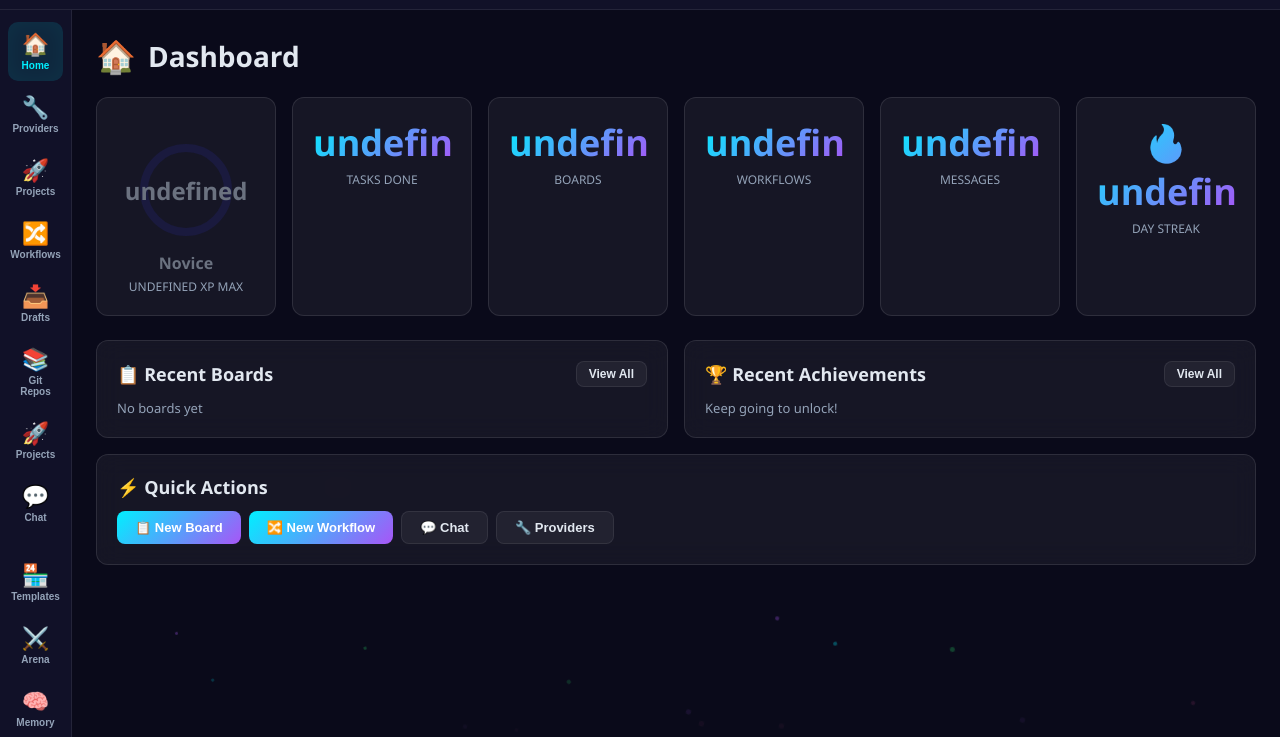
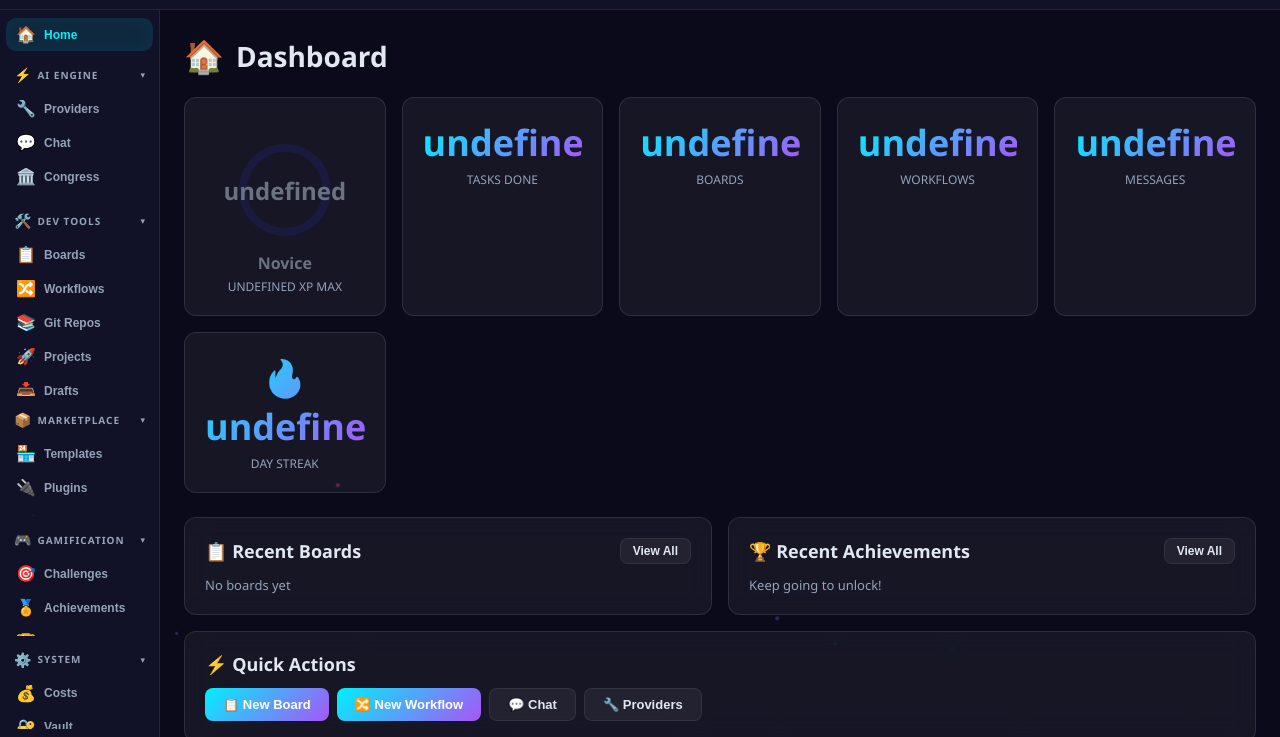
Before and after one commit to azizmezni/Multiproject, a website: page telegram-llm-hub/src/public/index.html in a window 1280 px wide. Shown: the part 63-800 px from the top of the page. Drawn offline with Linux system fonts and the light colour scheme; no server answers.

Commit message:
Categorize sidebar: AI Engine, Dev Tools, Marketplace, Gamification, System
Collapsible category groups with smooth animations. Fixed provider
switcher not updating when switching between providers. Renamed
Arena to Congress in sidebar.

Co-Authored-By: Claude Opus 4.6 <noreply@anthropic.com>

```diff
--- a/telegram-llm-hub/src/public/index.html
+++ b/telegram-llm-hub/src/public/index.html
@@ -71,17 +71,36 @@
       <button class="nav-btn active" data-section="home" onclick="showSection('home')">
         <span class="nav-icon">🏠</span><span class="nav-label">Home</span>
       </button>
+
+      <!-- AI Engine -->
+      <div class="nav-category" onclick="toggleCategory(this)">
+        <span class="cat-icon">⚡</span><span class="cat-label">AI Engine</span><span class="cat-arrow">▾</span>
+      </div>
+      <div class="nav-group open">
         <button class="nav-btn" data-section="providers" onclick="showSection('providers')">
           <span class="nav-icon">🔧</span><span class="nav-label">Providers</span>
         </button>
+        <button class="nav-btn" data-section="chat" onclick="showSection('chat')">
+          <span class="nav-icon">💬</span><span class="nav-label">Chat</span>
+        </button>
+        <button class="nav-btn" data-section="arena" onclick="showSection('arena')">
+          <span class="nav-icon">🏛️</span><span class="nav-label">Congress</span>
+        </button>
+        <button class="nav-btn" data-section="memory" onclick="showSection('memory')">
+          <span class="nav-icon">🧠</span><span class="nav-label">Memory</span>
+        </button>
+      </div>
+
+      <!-- Dev Tools -->
+      <div class="nav-category" onclick="toggleCategory(this)">
+        <span class="cat-icon">🛠️</span><span class="cat-label">Dev Tools</span><span class="cat-arrow">▾</span>
+      </div>
+      <div class="nav-group open">
         <button class="nav-btn" data-section="boards" onclick="showSection('boards')">
-        <span class="nav-icon">🚀</span><span class="nav-label">Projects</span>
+          <span class="nav-icon">📋</span><span class="nav-label">Boards</span>
         </button>
         <button class="nav-btn" data-section="workflows" onclick="showSection('workflows')">
           <span class="nav-icon">🔀</span><span class="nav-label">Workflows</span>
-      </button>
-      <button class="nav-btn" data-section="drafts" onclick="showSection('drafts')">
-        <span class="nav-icon">📥</span><span class="nav-label">Drafts</span>
         </button>
         <button class="nav-btn" data-section="gitrepos" onclick="showSection('gitrepos')">
           <span class="nav-icon">📚</span><span class="nav-label">Git Repos</span>
@@ -89,43 +108,58 @@
         <button class="nav-btn" data-section="projects" onclick="showSection('projects')">
           <span class="nav-icon">🚀</span><span class="nav-label">Projects</span>
         </button>
-      <button class="nav-btn" data-section="chat" onclick="showSection('chat')">
-        <span class="nav-icon">💬</span><span class="nav-label">Chat</span>
+        <button class="nav-btn" data-section="drafts" onclick="showSection('drafts')">
+          <span class="nav-icon">📥</span><span class="nav-label">Drafts</span>
         </button>
-      <div class="nav-divider"></div>
+        <button class="nav-btn" data-section="selfimprove" onclick="showSection('selfimprove')">
+          <span class="nav-icon">🧬</span><span class="nav-label">Self-Improve</span>
+        </button>
+      </div>
+
+      <!-- Marketplace -->
+      <div class="nav-category" onclick="toggleCategory(this)">
+        <span class="cat-icon">📦</span><span class="cat-label">Marketplace</span><span class="cat-arrow">▾</span>
+      </div>
+      <div class="nav-group open">
         <button class="nav-btn" data-section="templates" onclick="showSection('templates')">
           <span class="nav-icon">🏪</span><span class="nav-label">Templates</span>
         </button>
-      <button class="nav-btn" data-section="arena" onclick="showSection('arena')">
-        <span class="nav-icon">⚔️</span><span class="nav-label">Arena</span>
+        <button class="nav-btn" data-section="plugins" onclick="showSection('plugins')">
+          <span class="nav-icon">🔌</span><span class="nav-label">Plugins</span>
         </button>
-      <button class="nav-btn" data-section="memory" onclick="showSection('memory')">
-        <span class="nav-icon">🧠</span><span class="nav-label">Memory</span>
+        <button class="nav-btn" data-section="collaboration" onclick="showSection('collaboration')">
+          <span class="nav-icon">🤝</span><span class="nav-label">Collab</span>
         </button>
+      </div>
+
+      <!-- Gamification -->
+      <div class="nav-category" onclick="toggleCategory(this)">
+        <span class="cat-icon">🎮</span><span class="cat-label">Gamification</span><span class="cat-arrow">▾</span>
+      </div>
+      <div class="nav-group open">
         <button class="nav-btn" data-section="challenges" onclick="showSection('challenges')">
           <span class="nav-icon">🎯</span><span class="nav-label">Challenges</span>
+        </button>
+        <button class="nav-btn" data-section="achievements" onclick="showSection('achievements')">
+          <span class="nav-icon">🏅</span><span class="nav-label">Achievements</span>
         </button>
         <button class="nav-btn" data-section="leaderboard" onclick="showSection('leaderboard')">
           <span class="nav-icon">🏆</span><span class="nav-label">Leaderboard</span>
         </button>
-      <button class="nav-btn" data-section="collaboration" onclick="showSection('collaboration')">
-        <span class="nav-icon">🤝</span><span class="nav-label">Collab</span>
-      </button>
+      </div>
+
+      <!-- System -->
+      <div class="nav-category" onclick="toggleCategory(this)">
+        <span class="cat-icon">⚙️</span><span class="cat-label">System</span><span class="cat-arrow">▾</span>
+      </div>
+      <div class="nav-group open">
         <button class="nav-btn" data-section="costs" onclick="showSection('costs')">
           <span class="nav-icon">💰</span><span class="nav-label">Costs</span>
         </button>
         <button class="nav-btn" data-section="vault" onclick="showSection('vault')">
           <span class="nav-icon">🔐</span><span class="nav-label">Vault</span>
         </button>
-      <button class="nav-btn" data-section="plugins" onclick="showSection('plugins')">
-        <span class="nav-icon">🔌</span><span class="nav-label">Plugins</span>
-      </button>
-      <button class="nav-btn" data-section="selfimprove" onclick="showSection('selfimprove')">
-        <span class="nav-icon">🧬</span><span class="nav-label">Self-Improve</span>
-      </button>
-      <button class="nav-btn" data-section="achievements" onclick="showSection('achievements')">
-        <span class="nav-icon">🏅</span><span class="nav-label">Achievements</span>
-      </button>
+      </div>
     </nav>
 
     <!-- Content Area -->
--- a/telegram-llm-hub/src/public/styles.css
+++ b/telegram-llm-hub/src/public/styles.css
@@ -129,21 +129,59 @@ body {
 
 /* ========== SIDEBAR ========== */
 .sidebar {
-  width: 72px;
+  width: 160px;
   background: var(--bg2);
   border-right: 1px solid var(--border);
   display: flex;
   flex-direction: column;
-  padding: 12px 8px;
-  gap: 4px;
+  padding: 8px 6px;
+  gap: 2px;
   flex-shrink: 0;
+  overflow-y: auto;
+  overflow-x: hidden;
 }
+.sidebar::-webkit-scrollbar { width: 4px; }
+.sidebar::-webkit-scrollbar-thumb { background: var(--bg3); border-radius: 2px; }
+
+/* Category headers */
+.nav-category {
+  display: flex;
+  align-items: center;
+  gap: 6px;
+  padding: 6px 8px;
+  margin-top: 6px;
+  cursor: pointer;
+  border-radius: 6px;
+  transition: background 0.2s;
+  user-select: none;
+}
+.nav-category:hover { background: var(--surface); }
+.cat-icon { font-size: 14px; }
+.cat-label { font-size: 10px; font-weight: 700; text-transform: uppercase; letter-spacing: 1px; color: var(--text2); flex: 1; }
+.cat-arrow { font-size: 9px; color: var(--text2); transition: transform 0.25s; }
+.nav-category.collapsed .cat-arrow { transform: rotate(-90deg); }
+
+/* Collapsible groups */
+.nav-group {
+  display: flex;
+  flex-direction: column;
+  gap: 1px;
+  overflow: hidden;
+  max-height: 500px;
+  transition: max-height 0.3s ease, opacity 0.25s;
+  opacity: 1;
+}
+.nav-group.collapsed {
+  max-height: 0;
+  opacity: 0;
+}
+
 .nav-btn {
   display: flex;
-  flex-direction: column;
+  flex-direction: row;
   align-items: center;
-  gap: 2px;
-  padding: 10px 4px;
+  gap: 8px;
+  padding: 7px 10px;
   border: none;
   background: transparent;
   color: var(--text2);
@@ -152,10 +190,10 @@ body {
   transition: all 0.25s;
   font-size: 10px;
 }
-.nav-btn:hover { background: var(--surface); color: var(--text); transform: scale(1.05); }
+.nav-btn:hover { background: var(--surface); color: var(--text); }
 .nav-btn.active { background: rgba(0,240,255,0.1); color: var(--cyan); box-shadow: inset 0 0 20px rgba(0,240,255,0.05); }
-.nav-icon { font-size: 22px; }
-.nav-label { font-weight: 600; }
+.nav-icon { font-size: 16px; flex-shrink: 0; }
+.nav-label { font-weight: 600; font-size: 12px; white-space: nowrap; overflow: hidden; text-overflow: ellipsis; }
 
 /* ========== CONTENT ========== */
 .content {
```
Also changed, not shown: telegram-llm-hub/src/public/app.js. Lines whose indentation alone changed are shown as unchanged.
